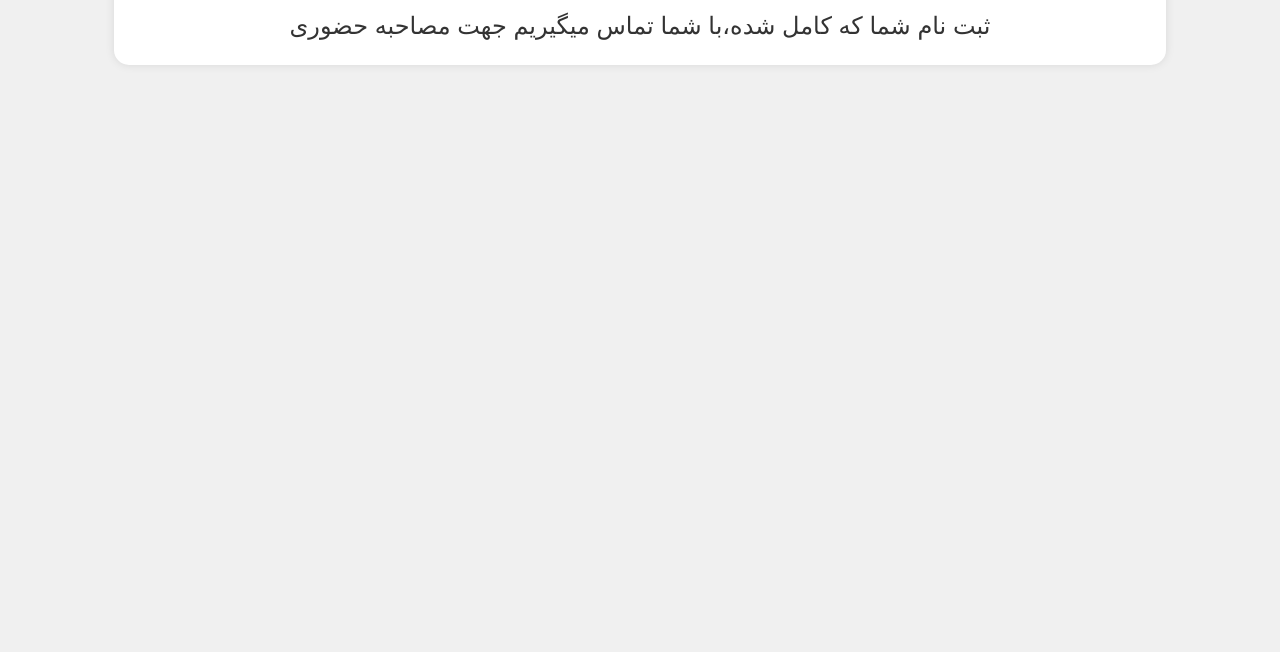
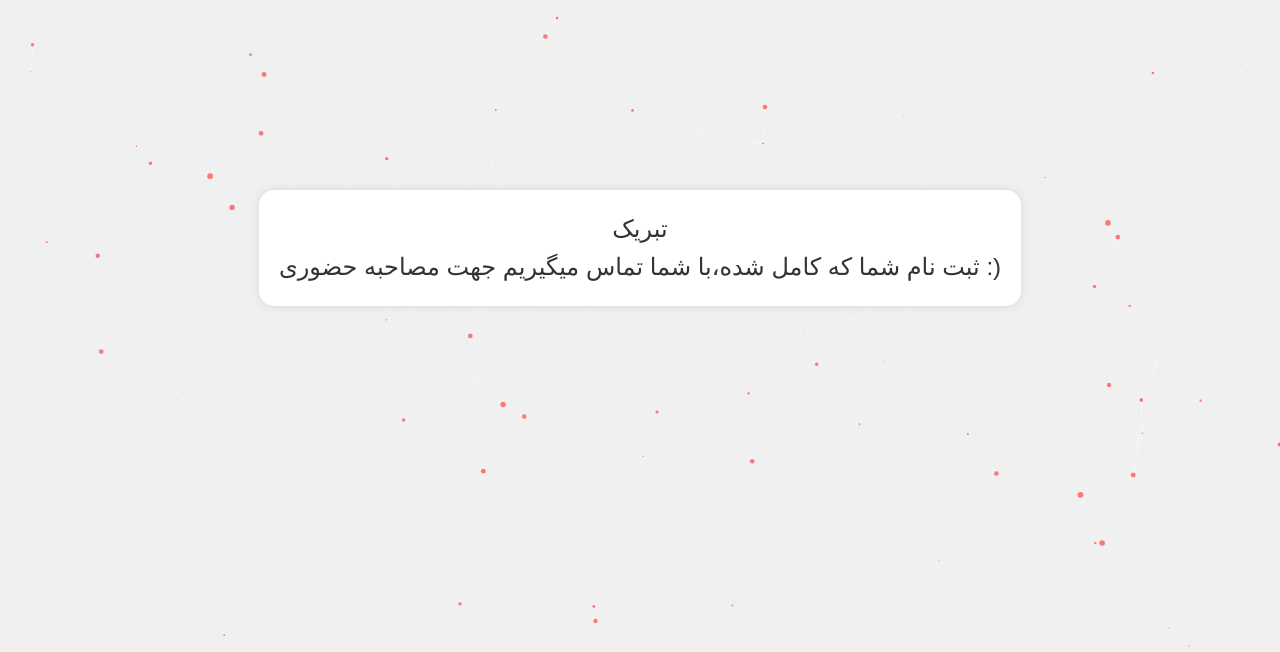
Before and after one commit to mohroba/thankyou, a plain HTML site: page index.html in a window 1280 px wide. Shown: the part 152-804 px from the top of the page. Drawn offline with nearby package versions, Linux system fonts and the light colour scheme; animation ran at ten frames a second; a web font is replaced by a local one.

Commit message:
Update index.html

```diff
--- a/index.html
+++ b/index.html
@@ -2,18 +2,21 @@
 <html lang="fa">
 <head>
     <meta charset="UTF-8">
-    <title>Thank You</title>
+    <title>تبریک</title>
     <style>
         body {
             font-family: 'Vazir', sans-serif;
             text-align: center;
             background-color: #f0f0f0;
             color: #333;
-            padding-top: 50px;
+            margin: 0;
+            padding: 0;
+            display: flex;
+            justify-content: center;
+            align-items: center;
+            height: 100vh;
         }
         .container {
-            width: 80%;
-            margin: auto;
             background: #ffffff;
             padding: 20px;
             border-radius: 15px;
@@ -23,17 +26,133 @@
             font-size: 24px;
             line-height: 1.6;
         }
+        #particles-js {
+            position: absolute;
+            top: 0;
+            left: 0;
+            width: 100%;
+            height: 100%;
+            z-index: -1;
+        }
     </style>
     <link href="https://cdn.rawgit.com/rastikerdar/vazir-font/v21.2.1/dist/font-face.css" rel="stylesheet" type="text/css" />
 </head>
 <body>
+    <div id="particles-js"></div>
     <div class="container">
-        <h1>
+        <div class="message">
             تبریک
-        </h1>
-        <div class="message">
-ثبت نام شما که کامل شده،با شما تماس میگیریم جهت مصاحبه حضوری
+            <br>
+            ثبت نام شما که کامل شده،با شما تماس میگیریم جهت مصاحبه حضوری
+            :)
         </div>
     </div>
-</body>
-</html>
+
+    <script src="https://cdn.jsdelivr.net/particles.js/2.0.0/particles.min.js"></script>
+    <script>
+        particlesJS("particles-js", {
+            "particles": {
+                "number": {
+                    "value": 80,
+                    "density": {
+                        "enable": true,
+                        "value_area": 800
+                    }
+                },
+                "color": {
+                    "value": "#ff0000"
+                },
+                "shape": {
+                    "type": "circle",
+                    "stroke": {
+                        "width": 0,
+                        "color": "#000000"
+                    },
+                    "polygon": {
+                        "nb_sides": 5
+                    }
+                },
+                "opacity": {
+                    "value": 0.5,
+                    "random": false,
+                    "anim": {
+                        "enable": false,
+                        "speed": 1,
+                        "opacity_min": 0.1,
+                        "sync": false
+                    }
+                },
+                "size": {
+    "value": 3,
+    "random": true,
+    "anim": {
+        "enable": false,
+        "speed": 40,
+        "size_min": 0.1,
+        "sync": false
+    }
+},
+"line_linked": {
+    "enable": true,
+    "distance": 150,
+    "color": "#ffffff",
+    "opacity": 0.4,
+    "width": 1
+},
+"move": {
+    "enable": true,
+    "speed": 6,
+    "direction": "none",
+    "random": false,
+    "straight": false,
+    "out_mode": "out",
+    "bounce": false,
+    "attract": {
+        "enable": false,
+        "rotateX": 600,
+        "rotateY": 1200
+    }
+}
+},
+"interactivity": {
+    "detect_on": "canvas",
+    "events": {
+        "onhover": {
+            "enable": true,
+            "mode": "repulse"
+        },
+        "onclick": {
+            "enable": true,
+            "mode": "push"
+        },
+        "resize": true
+    },
+    "modes": {
+        "grab": {
+            "distance": 140,
+            "line_linked": {
+                "opacity": 1
+            }
+        },
+        "bubble": {
+            "distance": 400,
+            "size": 40,
+            "duration": 2,
+            "opacity": 8,
+            "speed": 3
+        },
+        "repulse": {
+            "distance": 200,
+            "duration": 0.4
+        },
+        "push": {
+            "particles_nb": 4
+        },
+        "remove": {
+            "particles_nb": 2
+        }
+    }
+},
+"retina_detect": true
+});
+</script>
```
